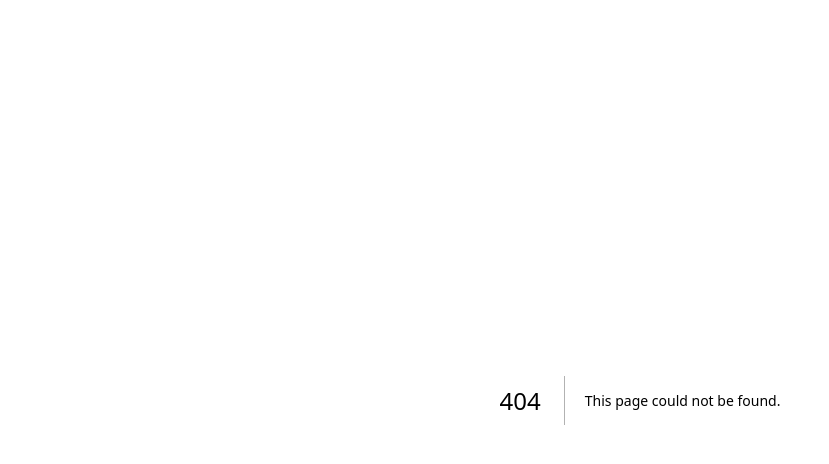
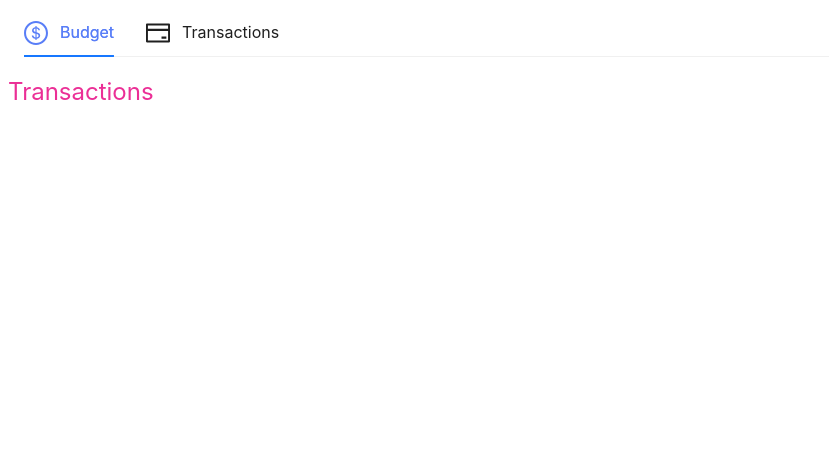
Before and after one commit to Kubenz98/budget-planner, a Next.js app: page /dashboard/transactions in a window 1280 px wide. Before the commit this address had no page. Shown: the top 464 px of the page, without its empty margins (0-829 px from the left). Built offline with nearby package versions, Linux system fonts and the light colour scheme.

Commit message:
Add transactions page.

```diff
--- /dev/null
+++ b/app/dashboard/transactions/page.tsx
@@ -0,0 +1,16 @@
+"use client";
+
+import React from "react";
+import { Typography } from "antd";
+import styled from "@emotion/styled";
+
+const { Text } = Typography;
+
+const TextStyled = styled(Text)`
+  color: ${(props) => props.theme["magenta"]};
+  font-size: 24px;
+`;
+
+export default function TransactionsPage() {
+  return <TextStyled>Transactions</TextStyled>;
+}
```
Also changed, not shown: app/dashboard/page.tsx (+11 -2 lines).
